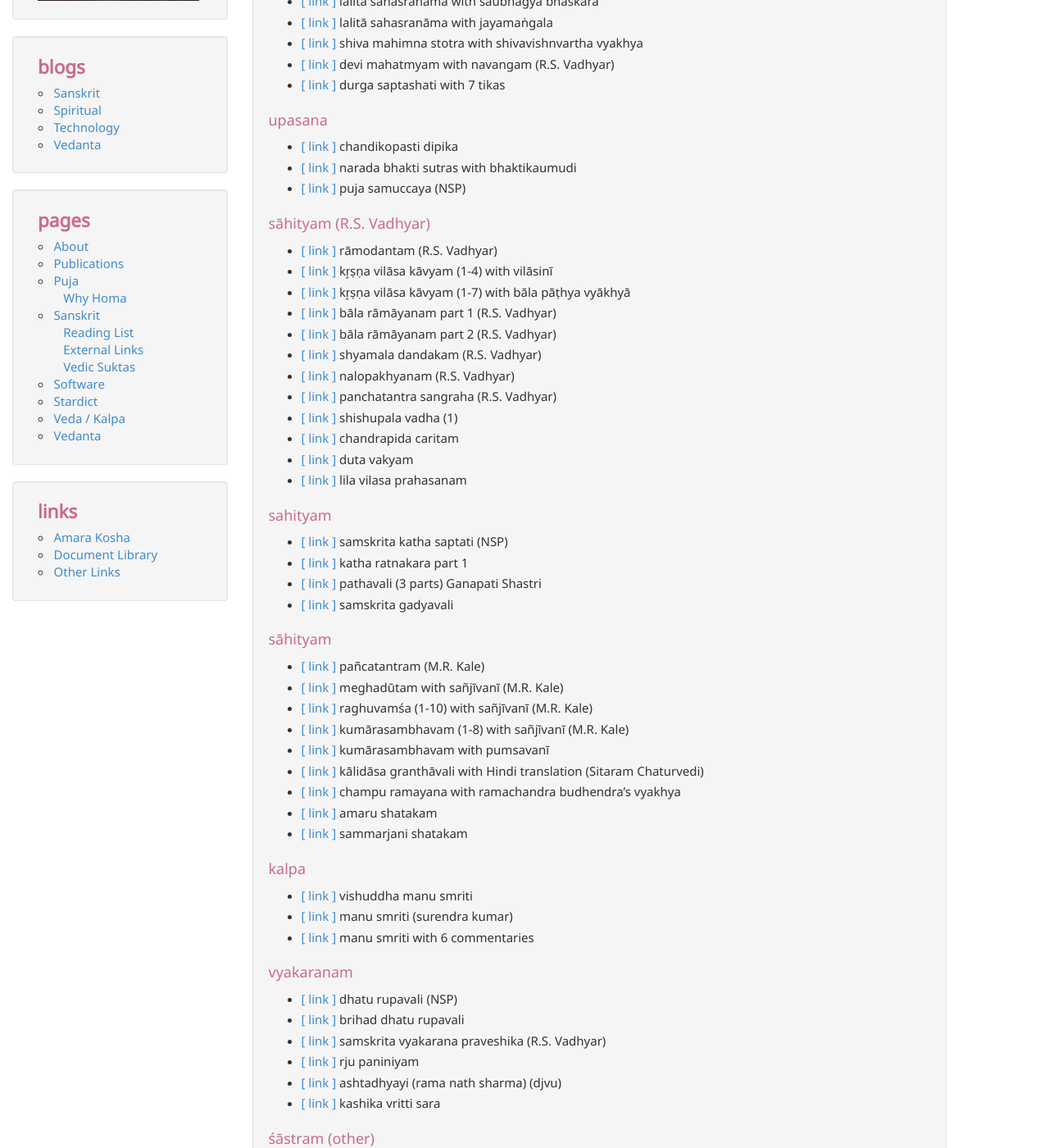
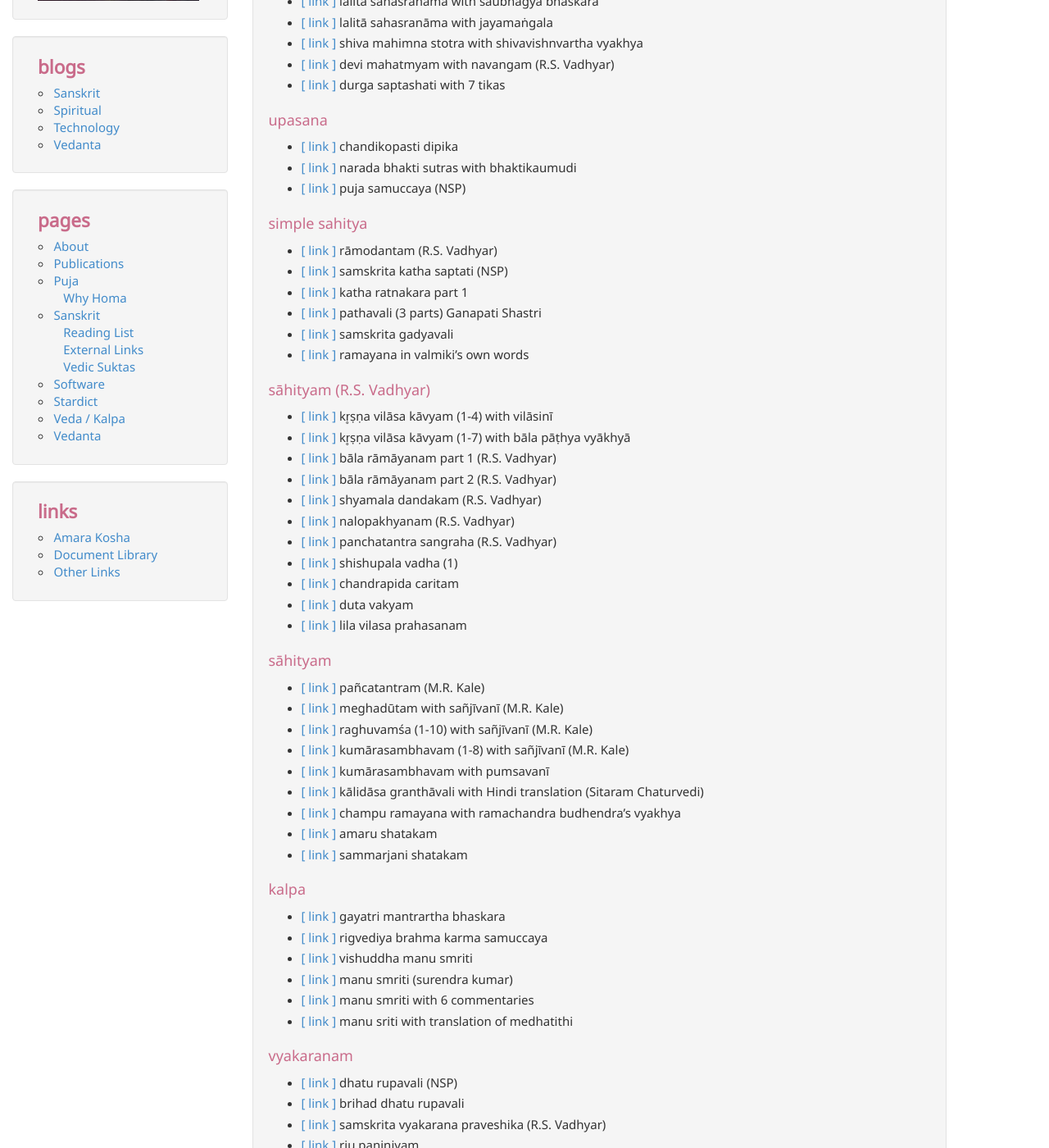
Before and after one commit to aupasana/aupasana.github.io, a Jekyll site: the page built from pages/sanskrit/links.md, in a window 1280 px wide and 1400 px high, scrolled down 233 px. Shown: the whole window at 82% size. Built offline with Jekyll 4.4.1, drawn with Linux system fonts in a browser that asks for light colours; nearby versions of some CDN libraries; some of the changed text lies outside the part shown.

Commit message:
Update sanskrit/links.md

```diff
--- a/pages/sanskrit/links.md
+++ b/pages/sanskrit/links.md
@@ -30,9 +30,25 @@ The links below mostly reference works on http://www.archive.org
 [nbs]: https://archive.org/details/NaradiyaBhaktiSutraWithBhaktiKaumudhiVyakhyaSwamiHarshanandaR.K.Mutt
 [ps]: https://archive.org/details/PujaSamucchayaPansikarNirnayaSagarPress1923
 
+## simple sahitya
+
+* [[ link ]][rd] rāmodantam (R.S. Vadhyar)
+* [[ link ]][sk70] samskrita katha saptati (NSP)
+* [[ link ]][kn] katha ratnakara part 1
+* [[ link ]][pa] pathavali (3 parts) Ganapati Shastri
+* [[ link ]][sg] samskrita gadyavali
+* [[ link ]][ram-v] ramayana in valmiki's own words
+
+[sg]: https://archive.org/details/SanskritGadyavaliPandurangaVamanKane
+[rd]: https://archive.org/details/SriramodantamLAnantaramaSastri2006RSVadhyar
+[sk70]: https://archive.org/details/SanskritaKathaSaptamiMandikalRamaShastriNirnayaSagarPress
+[kn]: https://archive.org/details/SanskritaKathaSaptamiMandikalRamaShastriNirnayaSagarPress
+[pa]: https://archive.org/details/Pathavali_Sanskrit_Reader_3_parts_-_T_Ganapati_Sastri1907
+[ram-v]: https://archive.org/details/ValmikiRamayanaCondensedInThePoetsOwnWordsSrinivasachariarA.M.NatesanCo.
+
+
 ## sāhityam (R.S. Vadhyar)
 
-* [[ link ]][rd] rāmodantam (R.S. Vadhyar)
 * [[ link ]][kv1] kr̥ṣṇa vilāsa kāvyam (1-4) with vilāsinī
 * [[ link ]][kv2] kr̥ṣṇa vilāsa kāvyam (1-7) with bāla pāṭhya vyākhyā
 * [[ link ]][br1] bāla rāmāyanam part 1 (R.S. Vadhyar)
@@ -57,19 +72,6 @@ The links below mostly reference works on http://www.archive.org
 [cpc]: https://archive.org/details/ChandraPeedaCharitraRamachandraAiyerT.K.R.S.VadhyarSons
 [dv]: https://archive.org/details/DutaVakyaADramaInOneActR.S.VadhyarAndSonsLQ
 [lvp]: https://archive.org/details/LilalvilasaPrahasnaAnOrginalFarceIs7ActsSastriK.L.V.R.S.VadhyarAndSons
-
-
-## sahityam
-
-* [[ link ]][sk70] samskrita katha saptati (NSP)
-* [[ link ]][kn] katha ratnakara part 1
-* [[ link ]][pa] pathavali (3 parts) Ganapati Shastri
-* [[ link ]][sg] samskrita gadyavali
-
-[sk70]: https://archive.org/details/SanskritaKathaSaptamiMandikalRamaShastriNirnayaSagarPress
-[kn]: https://archive.org/details/SanskritaKathaSaptamiMandikalRamaShastriNirnayaSagarPress
-[pa]: https://archive.org/details/Pathavali_Sanskrit_Reader_3_parts_-_T_Ganapati_Sastri1907
-[sg]: https://archive.org/details/SanskritGadyavaliPandurangaVamanKane
 
 ## sāhityam
 
@@ -96,13 +98,19 @@ The links below mostly reference works on http://www.archive.org
 
 ## kalpa
 
+* [[ link ]][gmb] gayatri mantrartha bhaskara
+* [[ link ]][rbks] rigvediya brahma karma samuccaya
 * [[ link ]][vms] vishuddha manu smriti
 * [[ link ]][ms-s] manu smriti (surendra kumar)
 * [[ link ]][ms6] manu smriti with 6 commentaries
+* [[ link ]][ms-e] manu sriti with translation of medhatithi
 
+[gmb]: https://archive.org/details/GayatriMantrarthaBhaskar1932NirnayaSagarPress
 [vms]: https://archive.org/details/VisuddhaManuSmritiDrSurendrKumar2006
 [ms-s]: https://archive.org/details/ManuSmritiSurendraKumarMS
 [ms6]: https://archive.org/details/manusmriti
+[ms-e]: https://archive.org/details/ManusmritiWithMedhatithisBhashyaEngGNJhaVol4
+[rbks]: https://archive.org/details/RigVediyaBrahmaKarmaSamuchhayaNirnayaSagarPressPothiDLICorrected
 
 ## vyakaranam
 
@@ -112,6 +120,7 @@ The links below mostly reference works on http://www.archive.org
 * [[ link ]][rp] rju paniniyam
 * [[ link ]][rns] ashtadhyayi (rama nath sharma) (djvu)
 * [[ link ]][kvs] kashika vritti sara
+* [[ link ]][vva] vag vyavaharadarsha (charu deva sastri)
 
 [bdr]: https://archive.org/details/DhatuKoshaKrishnacharyaBrihadRupavali1924
 [svp]: https://archive.org/details/SamskritaVyakarnaPravesikaAnantramaSastriL.R.S.VadhyarAndSonsSL
@@ -119,8 +128,9 @@ The links below mostly reference works on http://www.archive.org
 [rp]: https://archive.org/details/RijuPaniniyamSamkshiptaAshtadhyayiDarshanKesari
 [dr]: https://archive.org/details/dhatu_rupavali
 [rns]: https://archive.org/download/TheAshtadhyayiOfPanini-RamNathSharma
+[vva]: https://archive.org/details/in.ernet.dli.2015.480300
 
-## śāstram (other)
+## śāstram
 
 * [[ link ]][lvr] laghu vr̥tta ratnākara (R.S. Vadhyar)
 * [[ link ]][vr] vritta ratnakara with candrika and hindi translation
@@ -148,6 +158,7 @@ The links below mostly reference works on http://www.archive.org
 
 ## vedanta
 
+* [[ link ]][vss] vedanta stotra sangraha (niranjana deva saraswati)
 * [[ link ]][gita8b] gītā with 8 commentaries including śaṅkara bhāṣya, ānandagiri ṭīkā, gūḍhārtha dīpikā, bhāṣyotkarṣadīpikā, śrīdharī
 * [[ link ]][gita8b] gītā with 8 commentaries including gūdārtha dīpikā, tātparyabodhinī, bhāṣyotkarṣadīpikā
 * [[ link ]][gitatp] gītā with tātparya bodhinī
@@ -155,11 +166,16 @@ The links below mostly reference works on http://www.archive.org
 * [[ link ]][gita-gud-e] gītā with english translation of gūdārtha dīpikā
 * [[ link ]][yv-djvu] yoga vasishtha with tatparya dipika (djvu)
 * [[ link ]][sdv] shankara dig vijaya with tika
+* [[ link ]][eu] ekadashopanishah (upanishad maniprabha)
 
+[vss]: https://archive.org/details/VedantaStotraSangrahaSwamiNiranjanDevaSaraswati
 [gita8a]: https://archive.org/stream/SrimadBhagavadGita.With.the.Commentaries/Srimad-Bhagavad-Gita.with.Eight.Commentaries#page/n0/mode/2up
 [gita8b]: https://archive.org/details/bg8commentaries
 [gitatp]: https://archive.org/details/BhagavadGitaWithGitaPriyaBhodiniOfShankaranandaSaraswatiEd.VasudevLakshmanaPaniskarChowkambha
 [gita-gud]: https://archive.org/details/BhagavadGita-MadhusudanSaraswati
 [gita-gud-e]: https://archive.org/details/BhagavadGitaGudarthaDipikaSwamiGambhiranandaR.K.Mutt
+[eu]: https://archive.org/details/Ekadasopanishadah_With_Maniprabha_Tika_Of_Swami_Amaradasa_Udasina_1910_NSP
+
+
 [yv-djvu]: https://archive.org/download/The.Yoga-Vasistha.of.Valmiki.with.Vasistha.Maharamayana-tatparya
 [sdv]: https://archive.org/details/Shankara.Digvijaya.Satika
```
Also changed, not shown: other parts of pages/sanskrit/links.md (+0 -1 lines).
